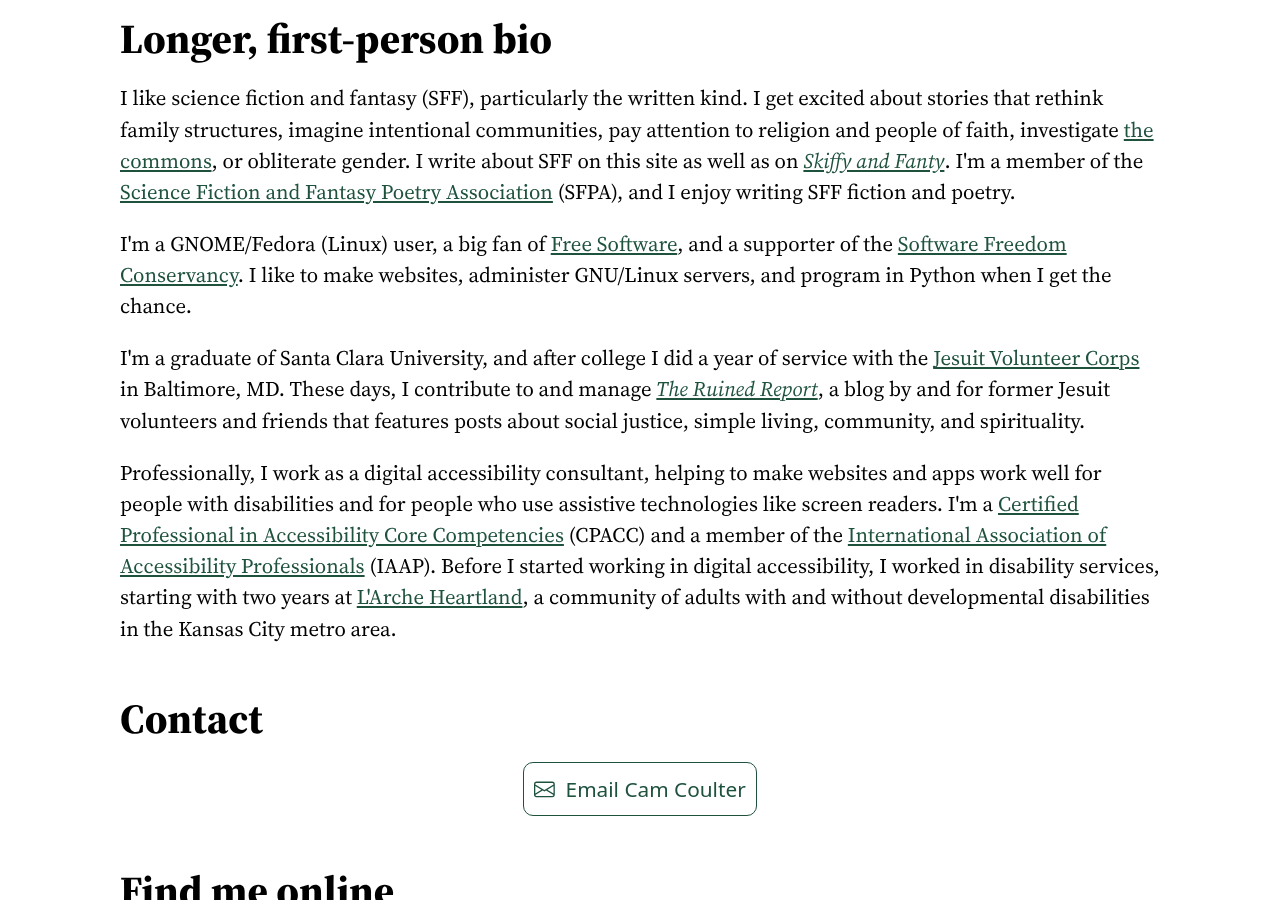
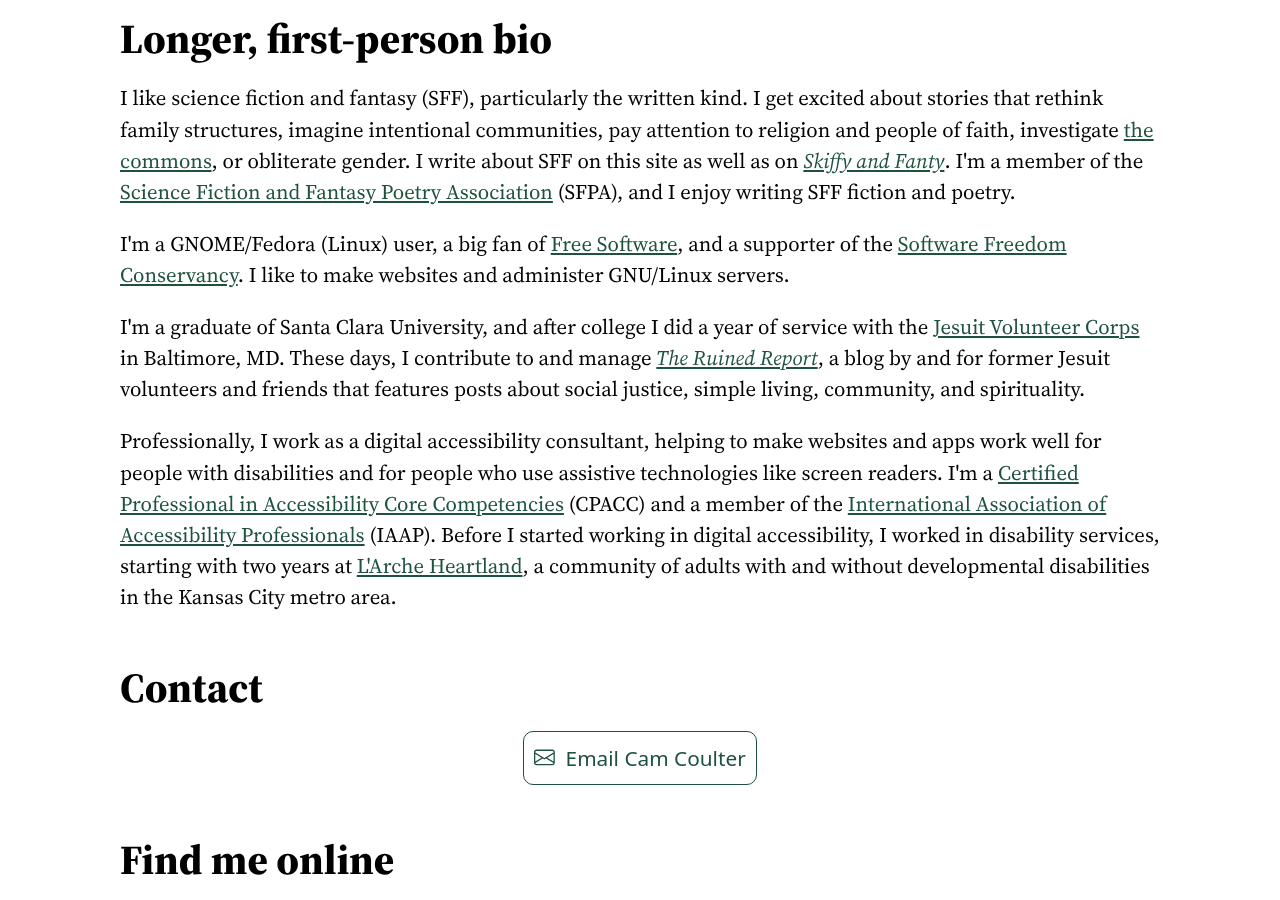
Before and after one commit to cncoulter/camcoulter.com, a Jekyll site: the page built from About.html, in a window 1280 px wide and 900 px high, scrolled down 953 px. Built offline with Jekyll 4.4.1, drawn with Linux system fonts in a browser that asks for light colours; some web fonts are replaced.

Commit message:
Update bio

```diff
--- a/About.html
+++ b/About.html
@@ -19,7 +19,7 @@
 
 <p>I like science fiction and fantasy (SFF), particularly the written kind. I get excited about stories that rethink family structures, imagine intentional communities, pay attention to religion and people of faith, investigate <a href="http://www.bollier.org/new-to-the-commons">the commons</a>, or obliterate gender. I write about SFF on this site as well as on <a href="https://skiffyandfanty.com/author/cameronncoulter/"><cite>Skiffy and Fanty</cite></a>. I'm a member of the <a href="http://sfpoetry.com/">Science Fiction and Fantasy Poetry Association</a> (SFPA), and I enjoy writing SFF fiction and poetry.</p>
 
-<p>I'm a GNOME/Fedora (Linux) user, a big fan of <a href="https://www.fsf.org/about/what-is-free-software">Free Software</a>, and a supporter of the <a href="https://sfconservancy.org/">Software Freedom Conservancy</a>. I like to make websites, administer GNU/Linux servers, and program in Python when I get the chance.</p>
+<p>I'm a GNOME/Fedora (Linux) user, a big fan of <a href="https://www.fsf.org/about/what-is-free-software">Free Software</a>, and a supporter of the <a href="https://sfconservancy.org/">Software Freedom Conservancy</a>. I like to make websites and administer GNU/Linux servers.</p>
 
 <p>I'm a graduate of Santa Clara University, and after college I did a year of service with the <a href="http://www.jesuitvolunteers.org/">Jesuit Volunteer Corps</a> in Baltimore, MD. These days, I contribute to and manage <a href="https://theruinedreport.com/"><cite>The Ruined Report</cite></a>, a blog by and for former Jesuit volunteers and friends that features posts about social justice, simple living, community, and spirituality.</p>
 
```
